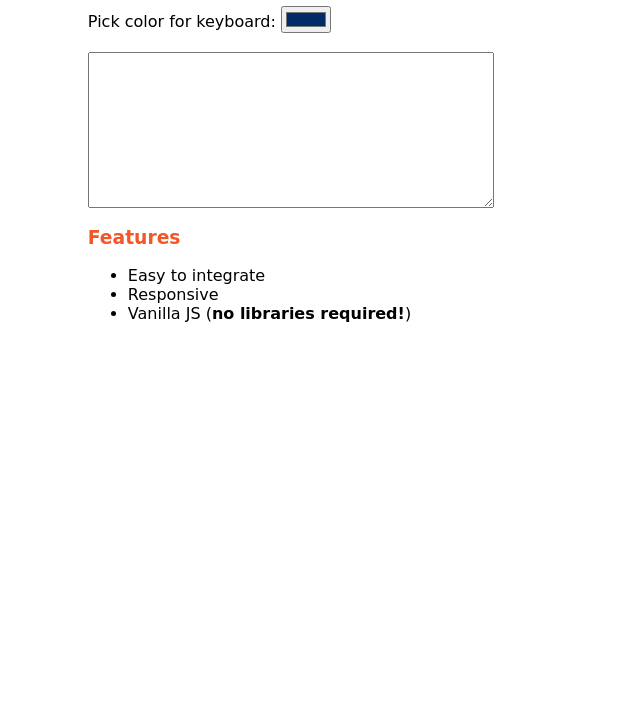
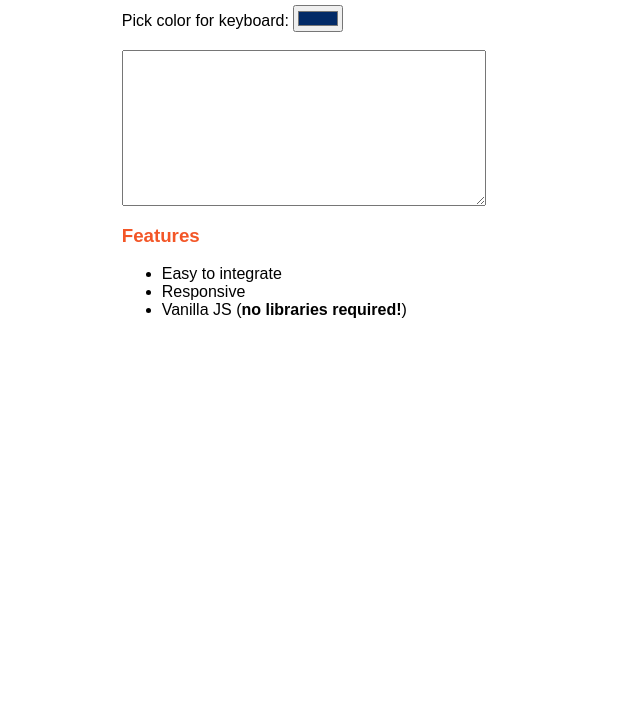
Before and after one commit to saiphani1998/virtual-keyboard, a plain HTML site: page index.html in a window 1280 px wide. Shown: the part 77-800 px from the top of the page, without its empty margins (315-955 px from the left). Drawn offline with Linux system fonts and the light colour scheme.

Commit message:
Changed font

```diff
--- a/index.css
+++ b/index.css
@@ -1,6 +1,6 @@
 body{
     font-size: 16px;
-    font-family: 'Poppins', cursive;
+    font-family: Arial;
     margin: 2px;
     display: grid;
     align-items: center;
@@ -9,7 +9,7 @@ body{
 }
 
 h1,h3{
-    font-family: 'Poppins', cursive;
+    font-family: Arial;
     color: #f35627;
 }
 
```
